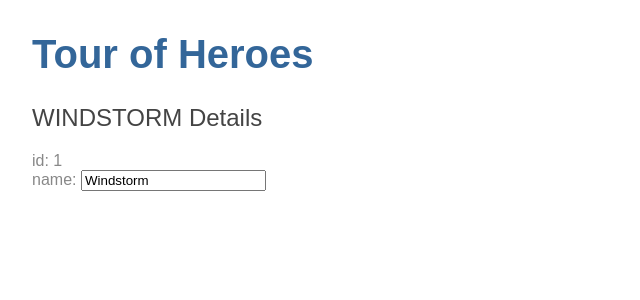
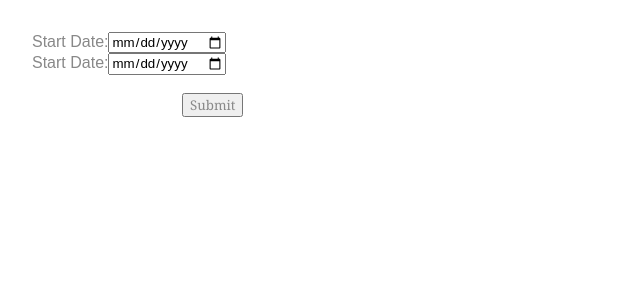
Before and after one commit to keystroke99/angularPractice, an Angular app: page / in a window 1280 px wide. Shown: the top 300 px of the page, without its empty margins (0-640 px from the left). Built offline with nearby package versions, Linux system fonts and the light colour scheme.

Commit message:
date validation and button disable

```diff
--- a/src/app/app.component.html
+++ b/src/app/app.component.html
@@ -1,2 +1,14 @@
-<h1>{{title}}</h1>
-<app-heroes></app-heroes>
+<div id="dude">
+  <div id="startDate">
+    <label>Start Date:</label>
+    <input [(ngModel)]="startDate" type="date" (change)="checkDate()">
+  </div>
+  <div id="endDate">
+    <label>Start Date:</label>
+    <input [(ngModel)]="endDate" type="date" (change)="checkDate()">
+  </div>
+  <br>
+  <div id="submitButton" style="margin-left: 150px">
+    <button [disabled]="frude">Submit</button>
+  </div>
+</div>
--- a/src/app/app.component.ts
+++ b/src/app/app.component.ts
@@ -1,4 +1,4 @@
-import { Component } from '@angular/core';
+import { Component, OnInit } from '@angular/core';
 
 @Component({
   selector: 'app-root',
@@ -7,4 +7,19 @@ import { Component } from '@angular/core';
 })
 export class AppComponent {
   title = 'Tour of Heroes';
+  startDate;
+  endDate;
+  frude = false;
+  ngOnInit() {
+
+  }
+  checkDate() {
+    if(this.startDate >= this.endDate) {
+      alert("end date should be greater");
+      this.frude = true;
+    }
+    if(this.startDate <= this.endDate) {
+
+    }
+  }
 }
```
